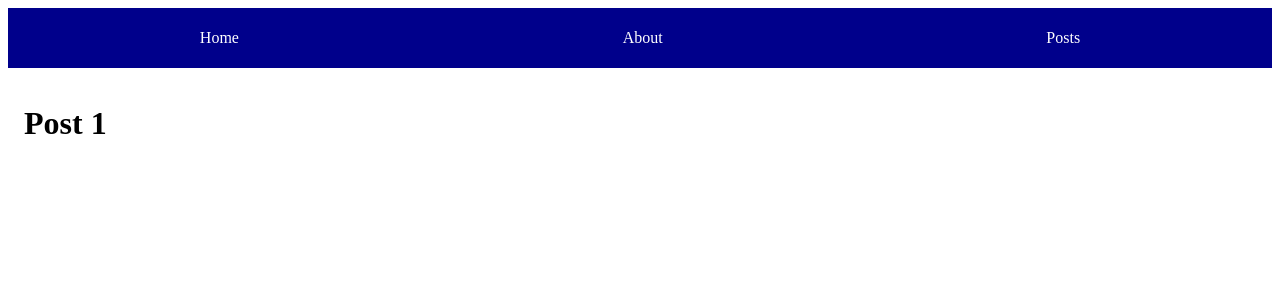
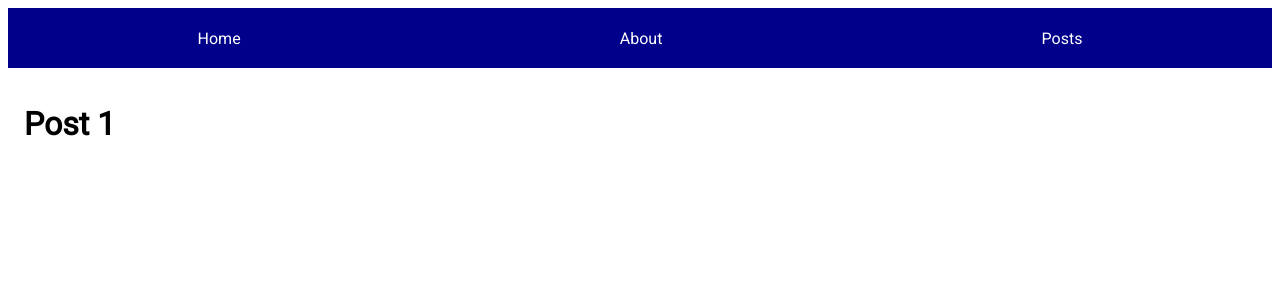
Before and after one commit to victorpoliushko/next-course, a Next.js app: page /post/1 in a window 1280 px wide. Shown: the top 300 px of the page. Built offline with nearby package versions, Linux system fonts and the light colour scheme.

Commit message:
global styles

```diff
--- a/pages/_app.js
+++ b/pages/_app.js
@@ -1,5 +1,9 @@
-function MyApp({ Component, pageProps }) {
-  return <Component {...pageProps} />
+import '../styles/main.css';
+
+export default function MyApp({ Component, pageProps }) {
+  return (
+    <>
+    <Component {...pageProps} />
+    </>
+  )
 }
-
-export default MyApp
--- /dev/null
+++ b/pages/_document.js
@@ -0,0 +1,18 @@
+import Document, { Html, Head, Main, NextScript } from 'next/document'
+
+export default class MyDocument extends Document {
+
+  render() {
+    return (
+      <Html>
+        <Head>
+          <link href="https://fonts.googleapis.com/css2?family=Roboto&display=swap" rel="stylesheet" />
+        </Head>
+        <body>
+          <Main />
+          <NextScript />
+        </body>
+      </Html>
+    )
+  }
+}
--- /dev/null
+++ b/styles/main.css
@@ -0,0 +1,3 @@
+body {
+  font-family: 'Roboto', sans-serif;
+}
```
